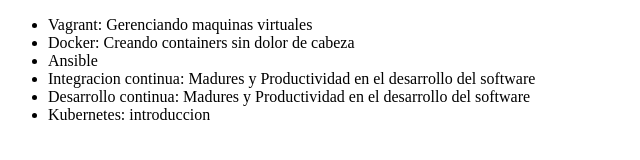
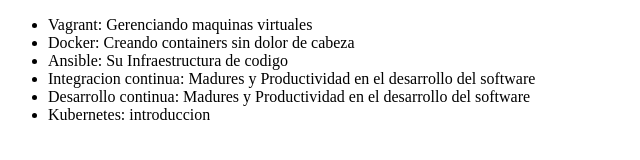
Before and after one commit to DiegoOLopez/aluraGit, a plain HTML site: page index.html in a window 1280 px wide. Shown: the whole page, without its empty margins (0-640 px from the left). Drawn offline with Linux system fonts and the light colour scheme.

Commit message:
Modificando el nombre del curso de Ansible

```diff
--- a/index.html
+++ b/index.html
@@ -8,7 +8,7 @@
      <ul>
          <li> Vagrant: Gerenciando maquinas virtuales </li>
          <li> Docker: Creando containers sin dolor de cabeza </li>
-         <li> Ansible </li>
+         <li> Ansible: Su Infraestructura de codigo </li>
          <li> Integracion continua: Madures y Productividad en el desarrollo del software </li>
          <li> Desarrollo continua: Madures y Productividad en el desarrollo del software </li>
          <li> Kubernetes: introduccion </li>
```
